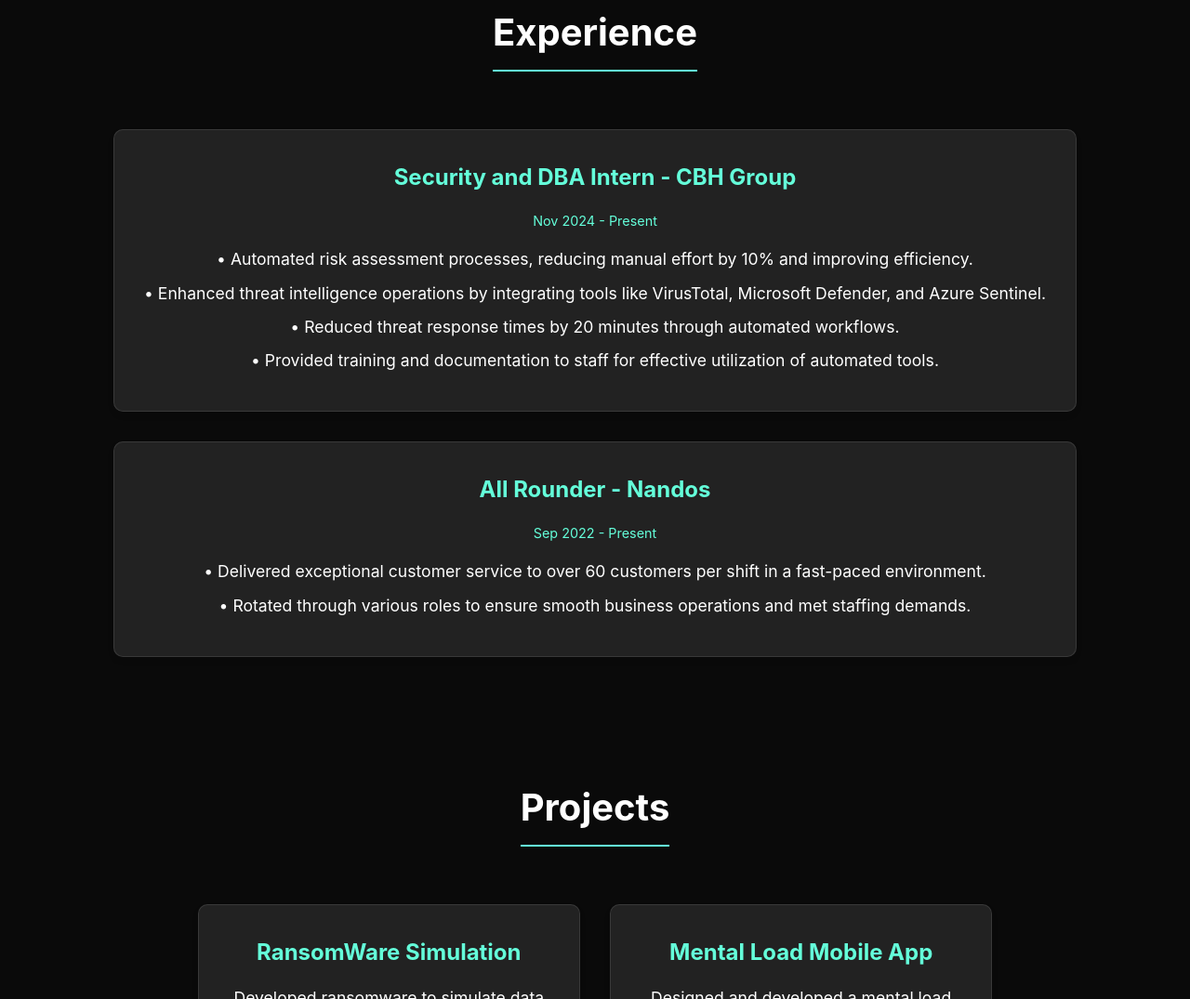
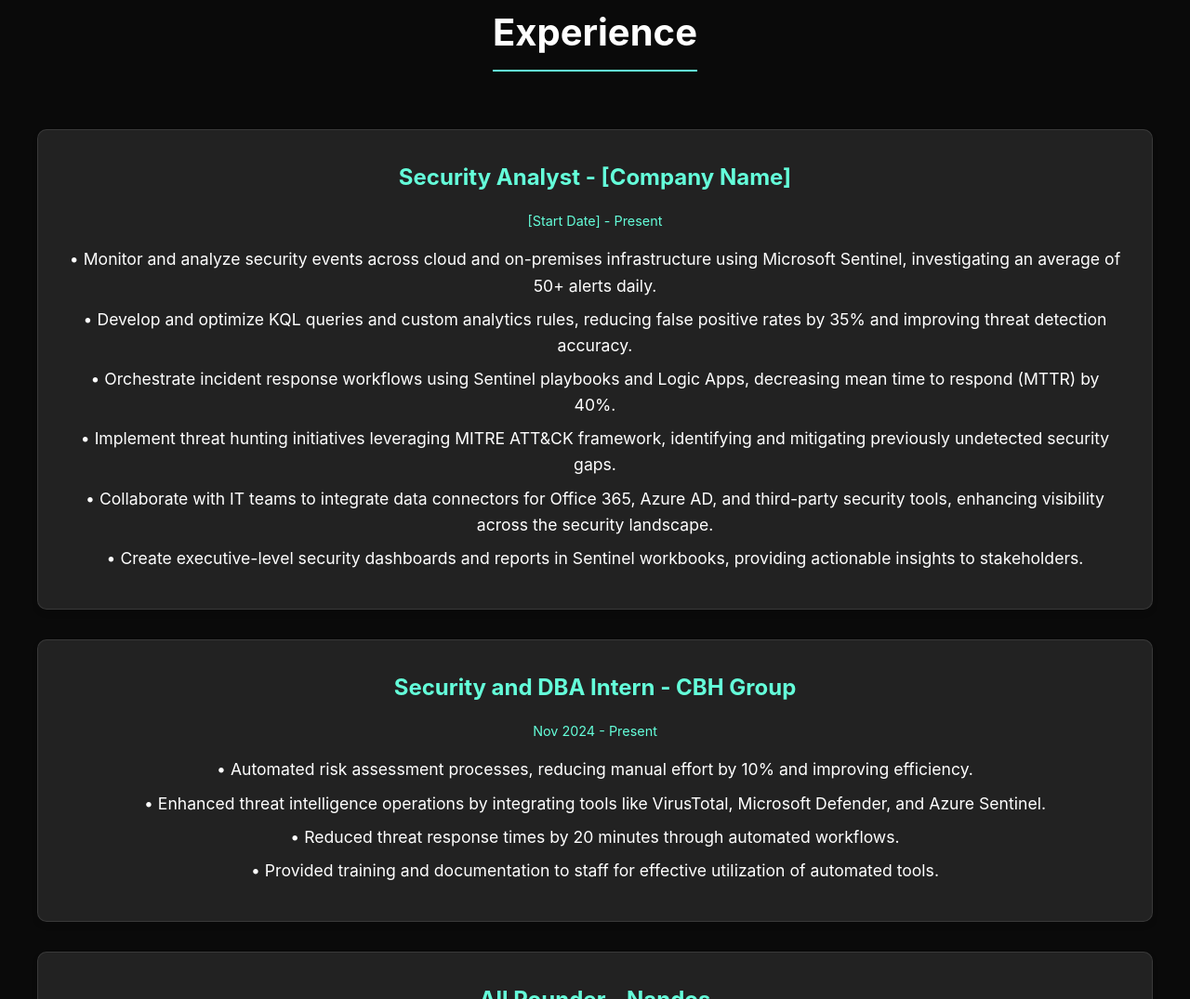
Before and after one commit to aarya1302/aarya1302.github.io, a plain HTML site: page index.html in a window 1280 px wide. Shown: the part 1725-2800 px from the top of the page at 93% size. Drawn offline with nearby package versions, Linux system fonts and the light colour scheme.

Commit message:
Change job title to Security Analyst and add experience
Updated job title and added detailed experience for Security Analyst role.

```diff
--- a/index.html
+++ b/index.html
@@ -252,7 +252,7 @@
     <section id="hero">
       <div class="container hero-content">
         <h1>Aarya Bhorra</h1>
-        <p>Security and DBA Intern | Full-Stack Developer</p>
+        <p>Security Analyst</p>
       </div>
     </section>
 
@@ -283,6 +283,28 @@
     <section id="experience">
       <div class="container">
         <h2 class="section-title">Experience</h2>
+        <div class="experience-item">
+      <h3>Security Analyst - [Company Name]</h3>
+      <p class="date">[Start Date] - Present</p>
+      <p>
+        • Monitor and analyze security events across cloud and on-premises infrastructure using Microsoft Sentinel, investigating an average of 50+ alerts daily.
+      </p>
+      <p>
+        • Develop and optimize KQL queries and custom analytics rules, reducing false positive rates by 35% and improving threat detection accuracy.
+      </p>
+      <p>
+        • Orchestrate incident response workflows using Sentinel playbooks and Logic Apps, decreasing mean time to respond (MTTR) by 40%.
+      </p>
+      <p>
+        • Implement threat hunting initiatives leveraging MITRE ATT&CK framework, identifying and mitigating previously undetected security gaps.
+      </p>
+      <p>
+        • Collaborate with IT teams to integrate data connectors for Office 365, Azure AD, and third-party security tools, enhancing visibility across the security landscape.
+      </p>
+      <p>
+        • Create executive-level security dashboards and reports in Sentinel workbooks, providing actionable insights to stakeholders.
+      </p>
+    </div>
         <div class="experience-item">
           <h3>Security and DBA Intern - CBH Group</h3>
           <p class="date">Nov 2024 - Present</p>
```
